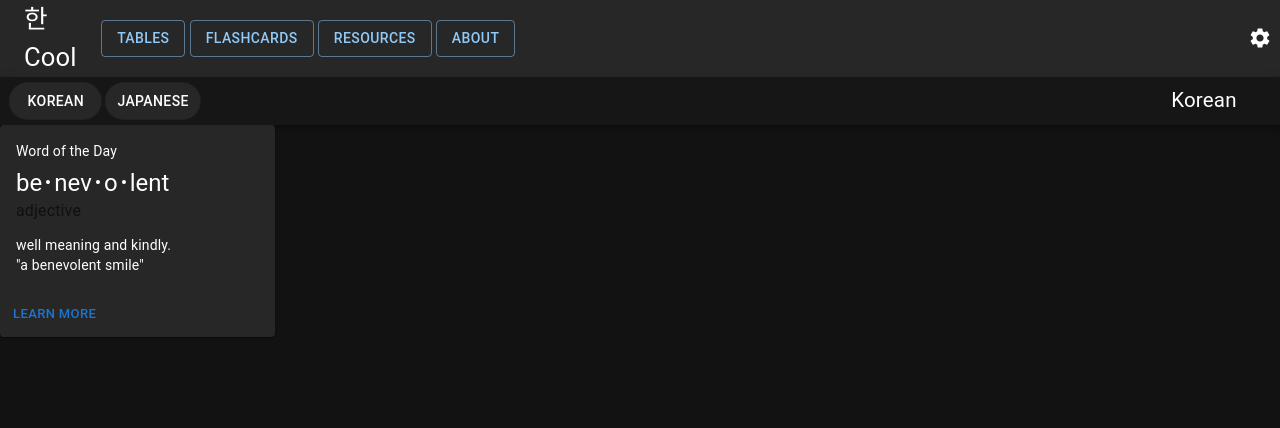
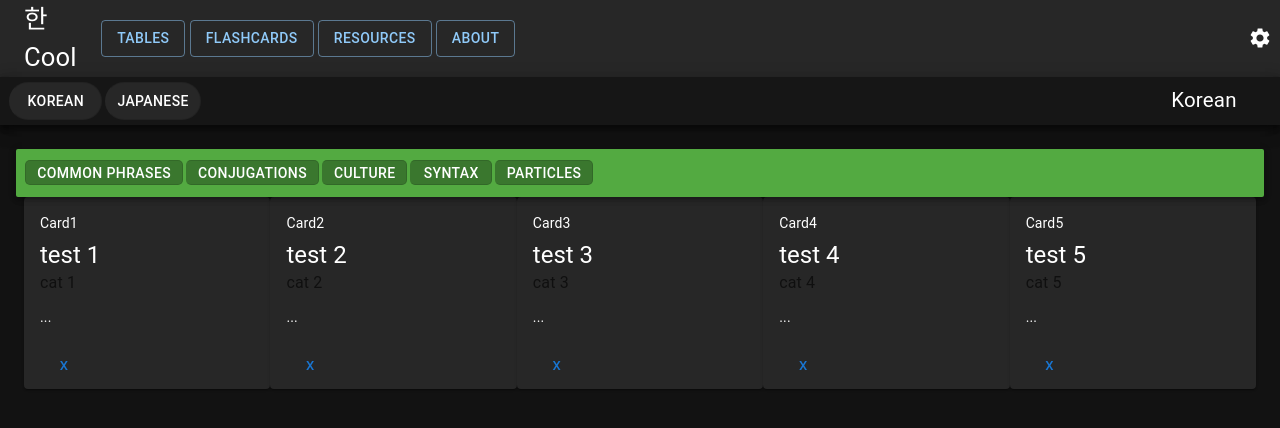
Before and after one commit to LiamEinspahr/hancool, a React (Create React App) app in the folder client/: page /flashcards in a window 1280 px wide. Shown: the top 428 px of the page. Built offline with nearby package versions, Linux system fonts and the light colour scheme.

Commit message:
Created categoryHeader UI element for Flashcards page, did styling

```diff
--- /dev/null
+++ b/client/src/components/data/CardInterface.tsx
@@ -0,0 +1,9 @@
+import * as React from 'react';
+
+export interface CardInterface {
+    title: string,
+    info: string,
+    category: string,
+    commentary: string,
+    dropdown: string,
+};
--- /dev/null
+++ b/client/src/components/data/CardTestData.tsx
@@ -0,0 +1,11 @@
+import * as React from 'react';
+import { CardInterface } from './CardInterface';
+
+
+export const cardTestData: CardInterface[] = [
+    {title: 'Card1', info: 'test 1', category: 'cat 1', commentary: '...', dropdown: 'x'},
+    {title: 'Card2', info: 'test 2', category: 'cat 2', commentary: '...', dropdown: 'x'},
+    {title: 'Card3', info: 'test 3', category: 'cat 3', commentary: '...', dropdown: 'x'},
+    {title: 'Card4', info: 'test 4', category: 'cat 4', commentary: '...', dropdown: 'x'},
+    {title: 'Card5', info: 'test 5', category: 'cat 5', commentary: '...', dropdown: 'x'},
+];
--- /dev/null
+++ b/client/src/components/data/CategoryHeaderData.tsx
@@ -0,0 +1,18 @@
+import * as React from 'react';
+
+
+interface CategoryHeader {
+    id: string,
+    displayName: string,
+    isShown: Boolean
+}
+
+export const categoryHeaders: CategoryHeader[] = [
+
+    {id: 'common', displayName: 'Common Phrases', isShown: true},
+    {id: 'conjugations', displayName: 'Conjugations', isShown: true},
+    {id: 'culture', displayName: 'Culture', isShown: true},
+    {id: 'syntax', displayName: 'Syntax', isShown: true},
+    {id: 'particels', displayName: 'Particles', isShown: true}
+
+];
--- /dev/null
+++ b/client/src/components/layout/categoryheader/CategoryHeader.tsx
@@ -0,0 +1,62 @@
+import * as React from 'react';
+import { AppBar, Box, Button, Container, ToggleButton, ToggleButtonGroup, Toolbar, Typography, styled } from '@mui/material';
+import { categoryHeaders } from '../../data/CategoryHeaderData';
+
+
+
+
+export default function SubHeader() {
+
+    return(
+        <>
+        <Box sx={{position: 'relative', marginX: '1.26%', borderRadius: '20px' }}>
+                <AppBar position="static" sx={{backgroundColor: '#53AA41', borderRadius: '2px'}}>
+                    <Toolbar sx={{ marginLeft: '0%', ['@media (min-width: 600px)']: {minHeight: '48px', paddingLeft: '0.5%', paddingRight: '0.5%', maxWidth: '92vw'}}}>
+                        <ToggleButtonGroup exclusive
+                            sx={{
+                                maxWidth: '100%',
+                                ['@media (min-width: 600px)']: {minWidth: '100%'},
+                                '.MuiToggleButtonGroup-middleButton': {
+                                    backgroundColor: '#3a772e',
+                                    borderRadius: '5px',
+                                    color: 'white',
+                                    maxHeight: '25px',
+                                    minWidth: '7%',
+                                    marginLeft: '0.25%'
+                                },
+                                '.MuiToggleButtonGroup-firstButton': {
+                                    backgroundColor: '#3a772e',
+                                    borderRadius: '5px',
+                                    color: 'white',
+                                    maxHeight: '25px',
+                                    minWidth: '7%',
+                                    marginLeft: '0.25%'
+                                },
+                                '.MuiToggleButtonGroup-lastButton': {
+                                    backgroundColor: '#3a772e',
+                                    borderRadius: '5px',
+                                    color: 'white',
+                                    maxHeight: '25px',
+                                    minWidth: '7%',
+                                    marginLeft: '0.25%'
+                                }
+                            }}
+                        >
+                            {categoryHeaders.map((button, index) => (
+                                (categoryHeaders[index].isShown)
+                                ? <ToggleButton
+                                    aria-label={`${categoryHeaders[index].id}`}
+                                    aria-pressed={true}
+                                    value={`${categoryHeaders[index].id}`}
+                                    >
+                                        {categoryHeaders[index].displayName}
+                                  </ToggleButton>
+                                : <></>
+                            ))}
+                        </ToggleButtonGroup>
+                    </Toolbar>
+                </AppBar>
+            </Box>
+        </>
+    );
+}
--- a/client/src/components/layout/header/Header.tsx
+++ b/client/src/components/layout/header/Header.tsx
@@ -44,7 +44,8 @@ export default function Header() {
 
 
     return(
-      <AppBar position="static">
+      <Box >
+        <AppBar position="static" sx={{boxShadow: 10}}>
           <Toolbar sx={{['@media (min-width: 600px)']: {paddingRight: 0}}}>
             <HeaderTitle></HeaderTitle>
             <RenderedButtonsContext.Provider value={{renderedButtons, setRenderedButtons}}>
@@ -55,5 +56,6 @@ export default function Header() {
           </RenderedButtonsContext.Provider>
           </Toolbar>
         </AppBar>
+      </Box>
     );
 }
--- a/client/src/components/layout/subheader/SubHeader.tsx
+++ b/client/src/components/layout/subheader/SubHeader.tsx
@@ -30,7 +30,7 @@ export default function SubHeader() {
 
     return(
         <>
-        <Box sx={{ flexGrow: 1 }}>
+        <Box sx={{ flexGrow: 1, boxShadow: 10, color: 'red', marginBottom: '3vh'}}>
                 <AppBar position="static" sx={{backgroundColor: '#161616'}}>
                     <Toolbar sx={{ marginLeft: '0%', backgroundColor: '#161616', ['@media (min-width: 600px)']: {minHeight: '48px', paddingLeft: '0.5%', paddingRight: '0.5%', maxWidth: '92vw'}}}>
                         <ToggleButtonGroup exclusive
--- a/client/src/components/pages/FlashCardsPage.tsx
+++ b/client/src/components/pages/FlashCardsPage.tsx
@@ -1,13 +1,17 @@
 import * as React from 'react';
 import SubHeader from '../layout/subheader/SubHeader';
 import StudyCard from '../ui/card/StudyCard';
+import { cardTestData } from '../data/CardTestData';
+import CategoryHeader from '../layout/categoryheader/CategoryHeader';
+
 
 export default function FlashCardsPage() {
 
     return(
         <>
             <SubHeader />
-            <StudyCard />
+            <CategoryHeader />
+            <StudyCard cards={cardTestData} />
         </>
     );
 }
--- a/client/src/components/ui/card/StudyCard.tsx
+++ b/client/src/components/ui/card/StudyCard.tsx
@@ -1,5 +1,6 @@
-import { Box, Button, Card, CardActions, CardContent, Typography } from '@mui/material';
 import React from 'react';
+import { Box, Button, Card, CardActions, CardContent, Container, Typography } from '@mui/material';
+import { CardInterface } from '../../data/CardInterface';
 
 const bull = (
     <Box
@@ -10,28 +11,30 @@ const bull = (
     </Box>
   );
 
-  export default function StudyCard() {
+  export default function StudyCard({cards}) {
     return (
-      <Card sx={{maxWidth: 275, backgroundColor: '#272727', color: 'white' }}>
+      <Container sx={{display: 'flex', ['@media (max-width: 1200px)']: {maxWidth: '100%'}, ['@media (min-width: 1200px)']: {maxWidth: '100%'}}} >
+        {cards.map((card, index) => (
+          <Card sx={{width: 500, backgroundColor: '#272727', color: 'white' }}>
             <CardContent>
             <Typography sx={{ fontSize: 14, backgroundColor: '#272727' }}gutterBottom>
-            Word of the Day
+                {cards[index].title}
               </Typography>
               <Typography variant="h5" component="div">
-            be{bull}nev{bull}o{bull}lent
+                {cards[index].info}
               </Typography>
               <Typography sx={{ mb: 1.5 }} color="text.secondary">
-            adjective
+                {cards[index].category}
               </Typography>
               <Typography variant="body2">
-            well meaning and kindly.
-            <br />
-            {'"a benevolent smile"'}
+                {cards[index].commentary}
               </Typography>
             </CardContent>
             <CardActions>
-          <Button size="small">Learn More</Button>
+              <Button size="small">{cards[index].dropdown}</Button>
             </CardActions>
           </Card>
+        ))}
+      </Container>
     );
   }
```
Lines whose indentation alone changed are shown as unchanged.
